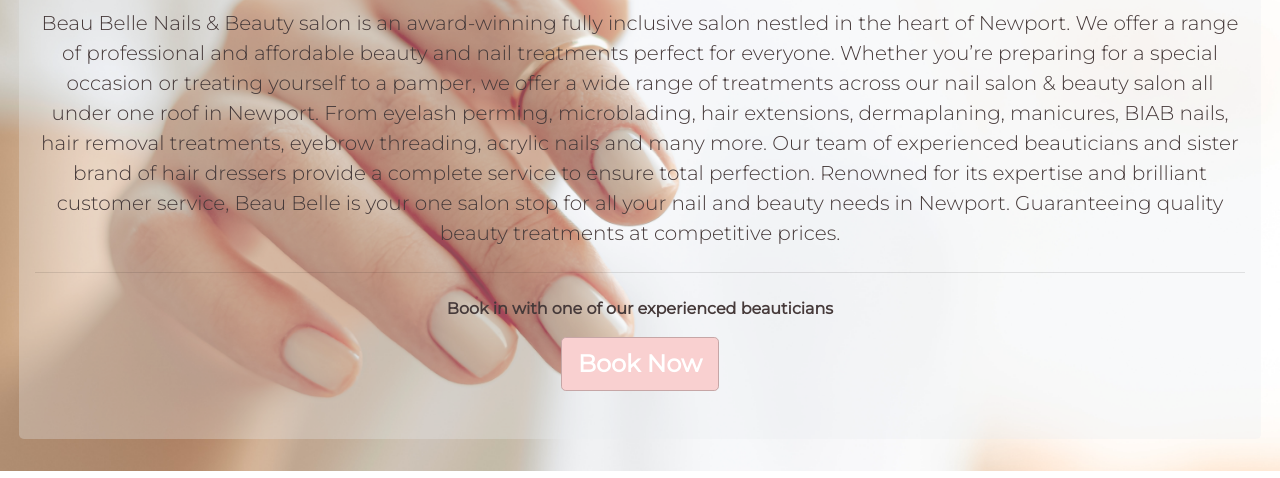
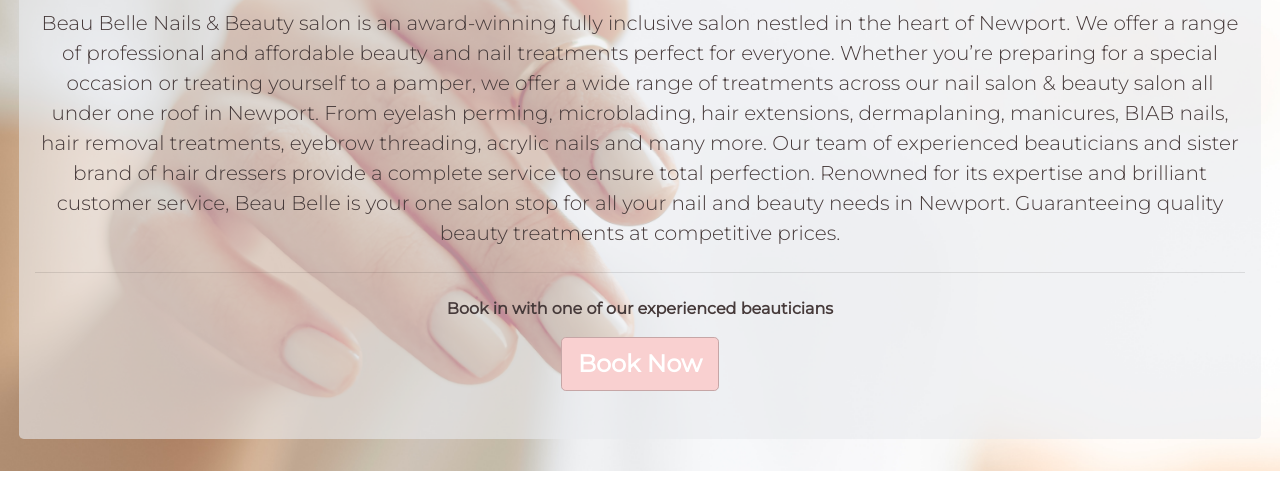
Before and after one commit to nccadman19/beau-belle, a plain HTML site: page index.html in a window 1280 px wide. Shown: the part 269-747 px from the top of the page. Drawn offline with nearby package versions, Linux system fonts and the light colour scheme.

Commit message:
changed text box to create more contrast

```diff
--- a/assets/css/style.css
+++ b/assets/css/style.css
@@ -82,7 +82,7 @@ p.display-5 {
     margin-bottom: 2rem;
     margin-top: 1rem;
     border-radius: 0.3rem;
-    background-color: rgba(233, 236, 239, 0.3);
+    background-color: rgba(233, 236, 239, 0.6);
     text-align: center;
 }
 
```
